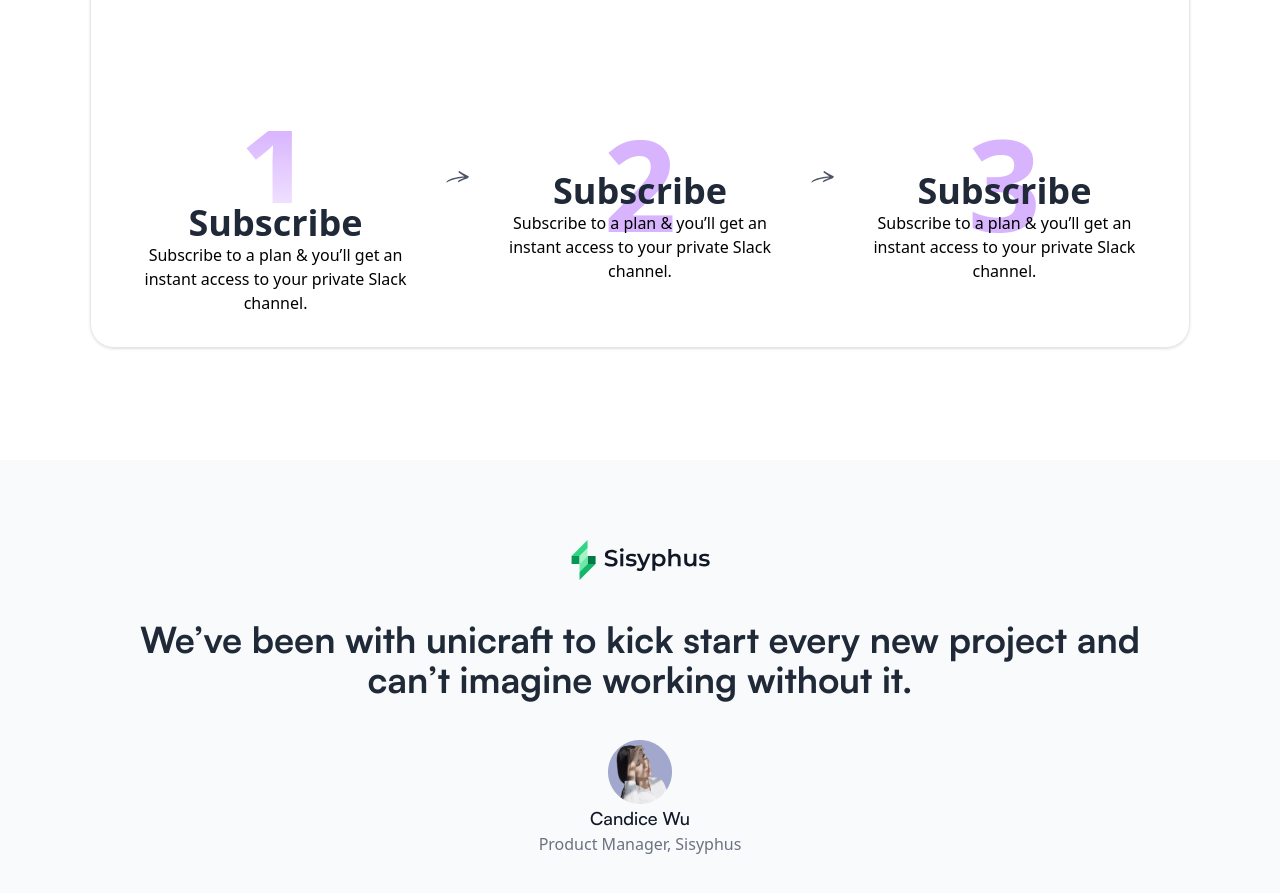
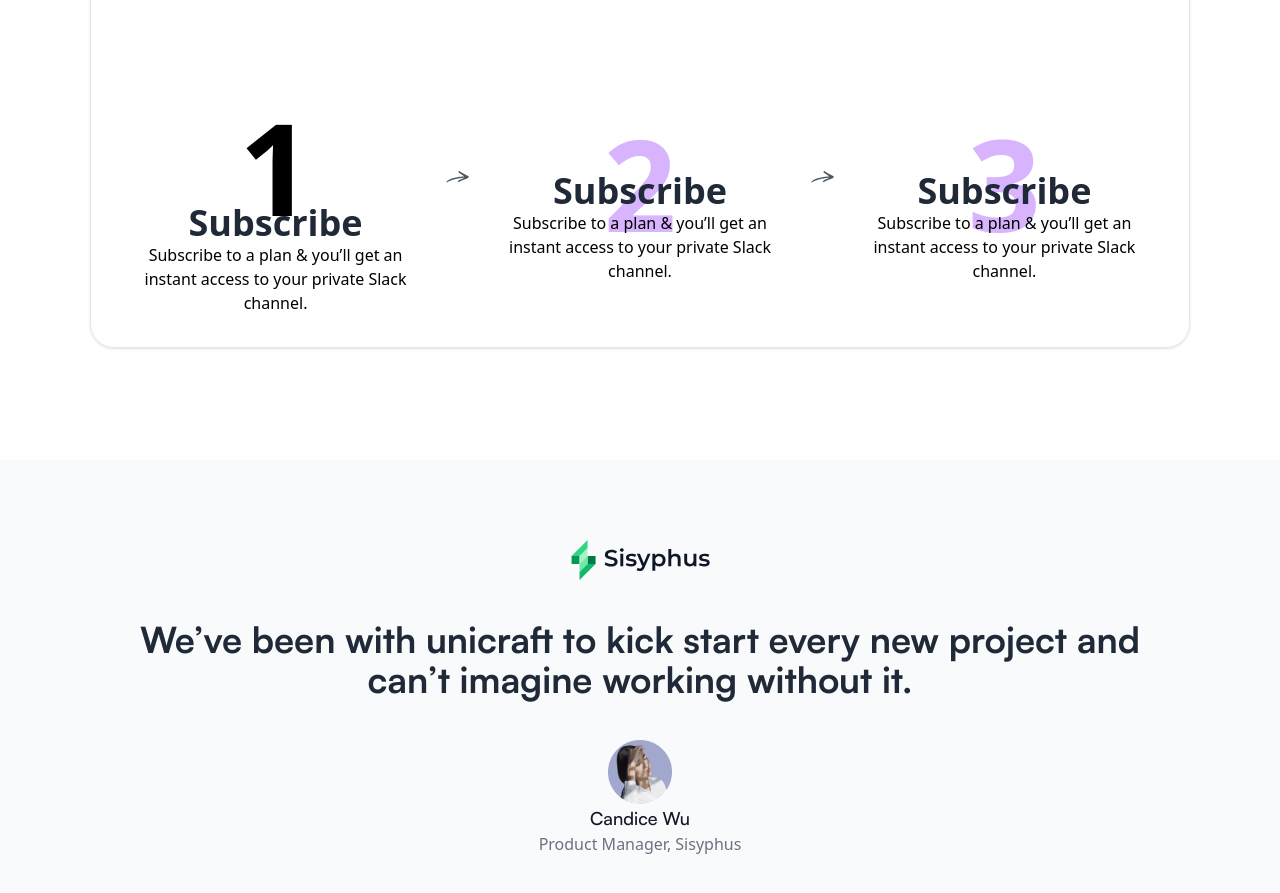
Before and after one commit to iamdpunkr1/UniCraft, a React (Vite) app: page / in a window 1280 px wide. Shown: the part 1600-2493 px from the top of the page. Built offline with nearby package versions, Linux system fonts and the light colour scheme.

Commit message:
fix: 1,2,3 css gradient

```diff
--- a/src/App.css
+++ b/src/App.css
@@ -5,11 +5,13 @@
 
 }
 
-.custom-text{
-  background-image: linear-gradient(180deg, #D8B4FE -1.9%, rgba(216, 180, 254, 0.00) 172.76%);
-  background-clip: transparent;
+
+
+.only-gradient{
+  z-index: -99;
+  background: linear-gradient(180deg, #D8B4FE -5.9%, rgba(216, 180, 254, 0.00) 115.76%);
   -webkit-background-clip: text;
-    -moz-background-clip: text;
-    -webkit-text-fill-color: transparent;
-    -moz-text-fill-color: transparent;
-  }
+  color: transparent;
+  display: inline-block;
+  line-height: 1;
+}
```
